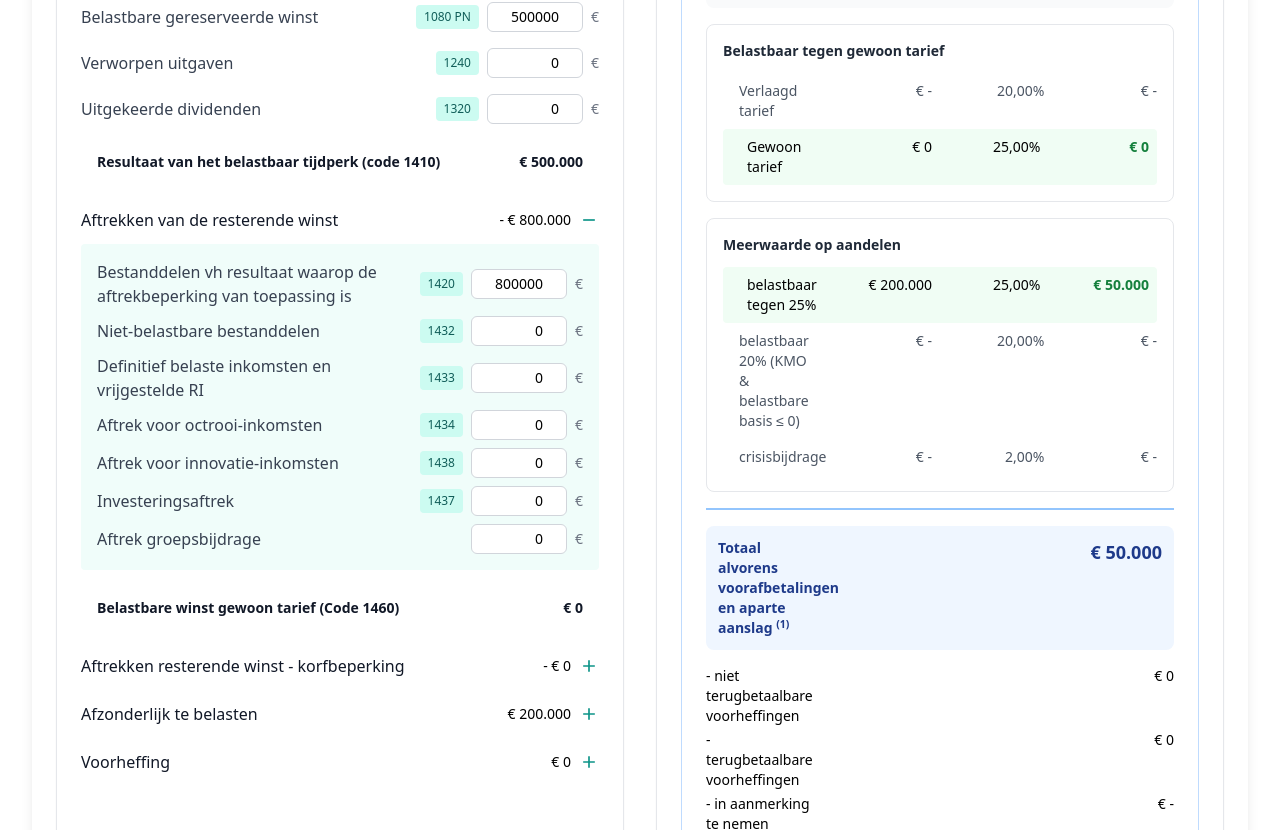
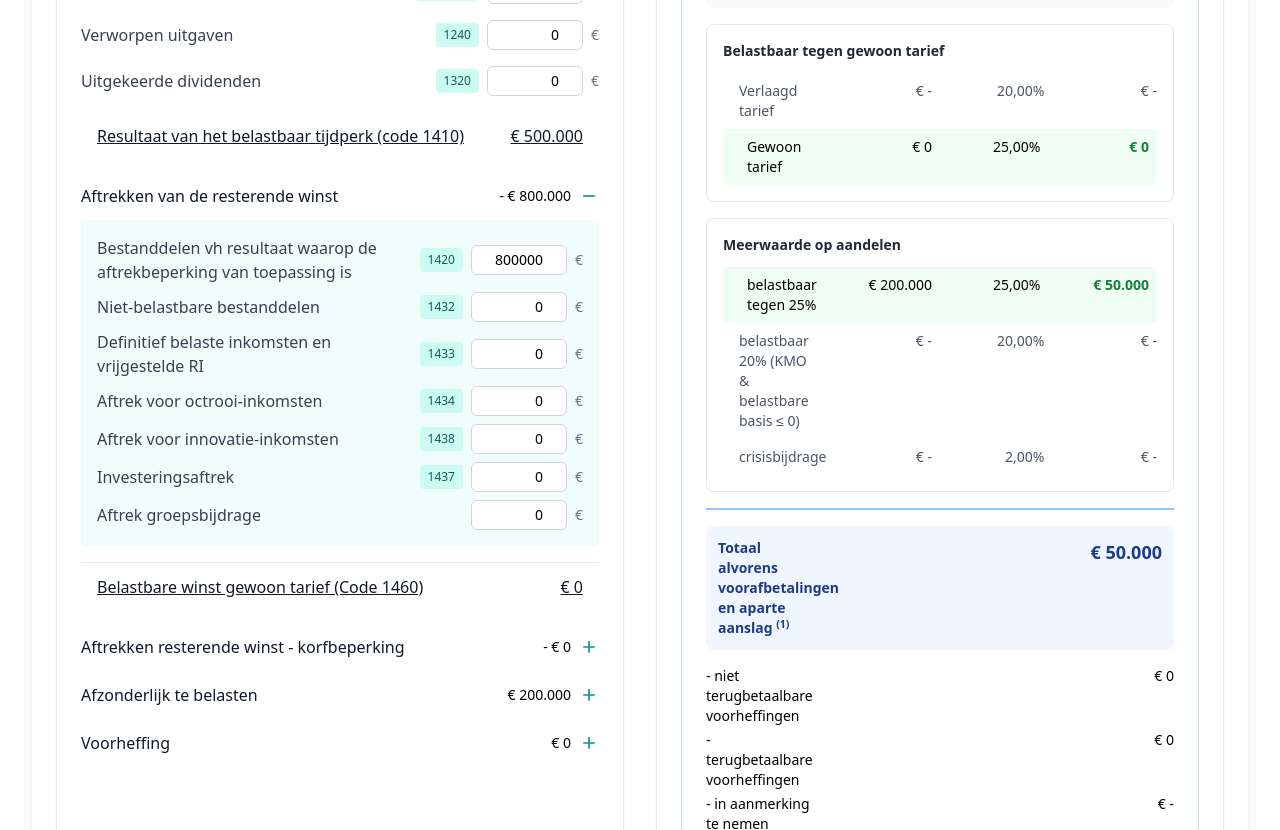
Before and after one commit to wouterdom/Sofisk-Tax-Simulator, an Angular app: page / in a window 1280 px wide. Shown: the part 820-1650 px from the top of the page. Built offline with nearby package versions, Linux system fonts and the light colour scheme.

Commit message:
UI improvements: foldable sections, subtotal alignment, and calculation settings tweaks

```diff
--- a/src/app/tax-calculation-step/tax-calculation-step.html
+++ b/src/app/tax-calculation-step/tax-calculation-step.html
@@ -65,7 +65,6 @@
     <div class="bg-white border rounded-xl shadow-sm p-6">
       <h3 class="text-xl font-bold text-gray-900 mb-6">Vereenvoudigde aangifte</h3>
       <div class="bg-blue-50 border border-blue-200 rounded-xl p-5 mb-6">
-        <h4 class="font-semibold text-blue-900 mb-2 text-sm">Berekeningsinstellingen</h4>
         <div class="space-y-2">
           <label class="flex items-center space-x-2 cursor-pointer group">
             <input type="checkbox" checked class="w-4 h-4 rounded border-blue-300 text-blue-600 focus:ring-blue-500 transition-colors" />
@@ -98,8 +97,8 @@
           <span class="ml-2 text-sm text-gray-500">€</span>
         </div>
         <div class="flex justify-between items-center py-3 mt-4 px-4">
-          <span class="text-sm font-semibold text-gray-900">Resultaat van het belastbaar tijdperk (code 1410)</span>
-          <span class="text-sm font-semibold text-gray-900">€ 500.000</span>
+          <span class="text-base font-medium text-gray-900 underline text-left">Resultaat van het belastbaar tijdperk (code 1410)</span>
+          <span class="text-base font-medium text-gray-900 underline text-left">€ 500.000</span>
         </div>
       </div>
       <!-- Aftrekken van de resterende winst (foldable) -->
@@ -158,11 +157,12 @@
             </div>
             <!-- Placeholder for more fields -->
           </div>
-          <div class="flex justify-between items-center py-3 mt-4 px-4">
-            <span class="text-sm font-semibold text-gray-900">Belastbare winst gewoon tarief (Code 1460)</span>
-            <span class="text-sm font-semibold text-gray-900">€ 0</span>
-          </div>
         </div>
+      </div>
+      <!-- Subtotal: Belastbare winst gewoon tarief (Code 1460) -->
+      <div class="flex justify-between items-center py-3 mt-4 px-4 border-t border-gray-200">
+        <span class="text-base font-medium text-gray-900 underline text-left">Belastbare winst gewoon tarief (Code 1460)</span>
+        <span class="text-base font-medium text-gray-900 underline text-left">€ 0</span>
       </div>
       <!-- Aftrekken resterende winst - korfbeperking (foldable) -->
       <div class="mt-6">
```
